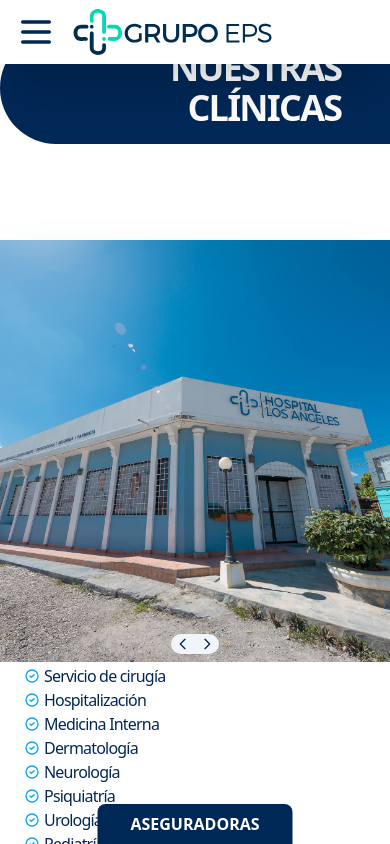
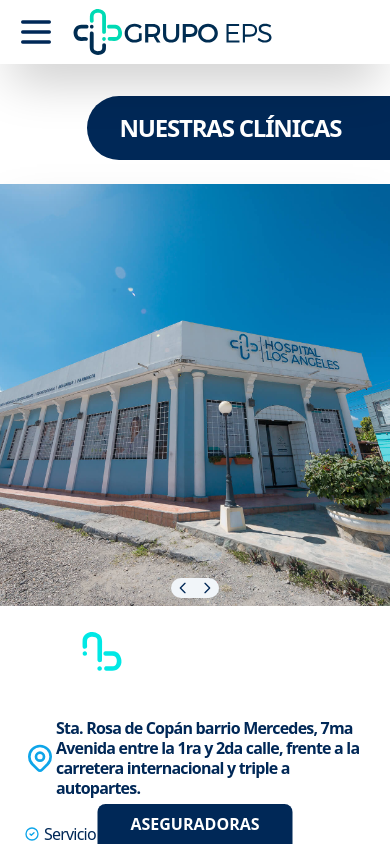
Before and after one commit to AgustinRujana/eps, a Next.js app: page /clinicas in a window 390 px wide. Shown: the top 844 px of the page. Built offline with nearby package versions, Linux system fonts and the light colour scheme.

Commit message:
Update index.js

```diff
--- a/pages/clinicas/index.js
+++ b/pages/clinicas/index.js
@@ -40,14 +40,14 @@
         </ScrollSlideUp>
         {/* Nuestras Clinicas */}
         <ScrollSlideUp>
-          <div className='mt-8'>
-            <p className='bg-darkBlue font-bold tracking-tighter uppercase text-4xl text-white text-right w-fit ml-auto rounded-l-full py-4 pl-8 pr-1/8'>
+          <div className='sm:mt-8 mt-24'>
+            <p className='bg-darkBlue font-bold tracking-tighter uppercase md:text-4xl text-2xl text-white text-right w-fit ml-auto rounded-l-full py-4 pl-8 pr-1/8'>
               Nuestras Clínicas
             </p>
-            <div className='grid grid-cols-1 md:grid-cols-2 lg:grid-cols-3 max-w-7xl mx-auto sm:gap-6 my-24'>
+            <div className='grid grid-cols-1 md:grid-cols-2 lg:grid-cols-3 max-w-7xl mx-auto sm:gap-6 sm:my-24 my-6'>
               {content.maps.clinics.map((clinic) => (
                 <div className='col-span-1 shadow-2xl h-fit'>
-                  <div className='h-56'>
+                  <div className='md:h-56'>
                     <MapsSlider content={clinic} />
                   </div>
                   <div className='px-6'>
@@ -62,7 +62,7 @@
                         </p>
                       </div>
                     ))}
-                    <ul>
+                    <ul className='my-6'>
                       {clinic.list.map((item) => (
                         <li className='flex flex-shrink-0 items-center py-1'>
                           <CheckCircleIcon
@@ -89,14 +89,15 @@
         </ScrollSlideUp>
         {/* Otros Servicios */}
         <ScrollSlideUp>
-          <div className='mt-8'>
-            <p className='bg-darkBlue font-bold tracking-tighter uppercase text-4xl text-white text-right w-fit mr-auto rounded-r-full py-4 pl-1/8 pr-8'>
+          <div className=''>
+            <p className='bg-darkBlue font-bold tracking-tighter uppercase md:text-4xl text-2xl  text-white text-right w-fit mr-auto rounded-r-full py-4 pl-1/8 pr-8 '>
               Otros Servicios
             </p>
-            <div className='grid grid-cols-1 md:grid-cols-2 lg:grid-cols-3 max-w-7xl mx-auto sm:gap-6 my-24'>
+            <div className='grid grid-cols-1 md:grid-cols-2 lg:grid-cols-3 max-w-7xl mx-auto sm:gap-6 sm:my-24 my-6'>
               {content.maps.other.map((service) => (
                 <div className='col-span-1 shadow-2xl h-fit'>
-                  <div className='h-56'>
+                  <div className='md:h-56'>
+                    {' '}
                     <MapsSlider content={service} />
                   </div>
                   <div className='px-6'>
```
